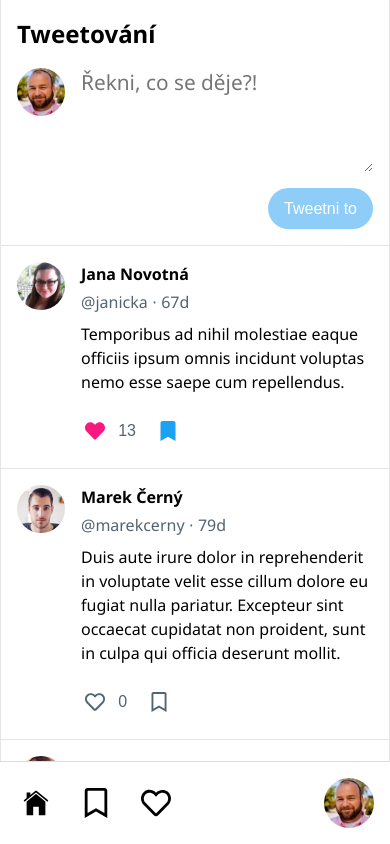
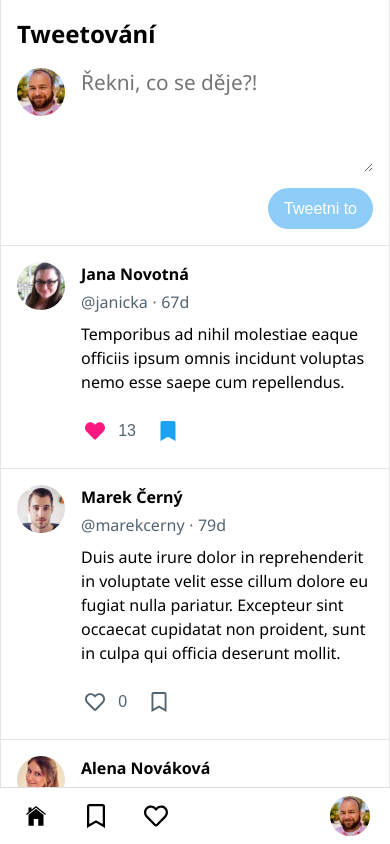
Before and after one commit to wendykr/tweetovani-app, a React (Vite) app: page / in a window 390 px wide. Built offline with nearby package versions, Linux system fonts and the light colour scheme.

Commit message:
#11 - fix: resize nav for mobile

```diff
--- a/src/components/Menu/Menu.css
+++ b/src/components/Menu/Menu.css
@@ -75,8 +75,14 @@
 .menu__icon {
   flex: 0 0 2em;
   align-self: center;
-  height: 1.5em;
+  height: 1.2em;
   margin: 0;
+}
+
+@media screen and (min-width: 500px) {
+  .menu__icon {
+    height: 1.5em;
+  }
 }
 
 @media screen and (min-width: 1280px) {
--- a/src/components/UserCard/UserCard.css
+++ b/src/components/UserCard/UserCard.css
@@ -1,11 +1,17 @@
 .usercard {
-  padding: 16px;
+  padding: 8px 20px 8px 16px;
   display: flex;
   flex-direction: row;
   justify-content: end;
   align-items: center;
   gap: 12px;
   border-radius: 45px;
+}
+
+@media screen and (min-width: 500px) {
+  .usercard {
+    padding: 16px;
+  }
 }
 
 @media screen and (min-width: 1280px) {
@@ -22,11 +28,17 @@
 }
 
 .usercard__avatar {
-  width: 50px;
+  width: 40px;
   aspect-ratio: 1/1;
   object-fit: cover;
   object-position: center;
   border-radius: 50%;
+}
+
+@media screen and (min-width: 500px) {
+  .usercard__avatar {
+    width: 50px;
+  }
 }
 
 .usercard__info {
```
